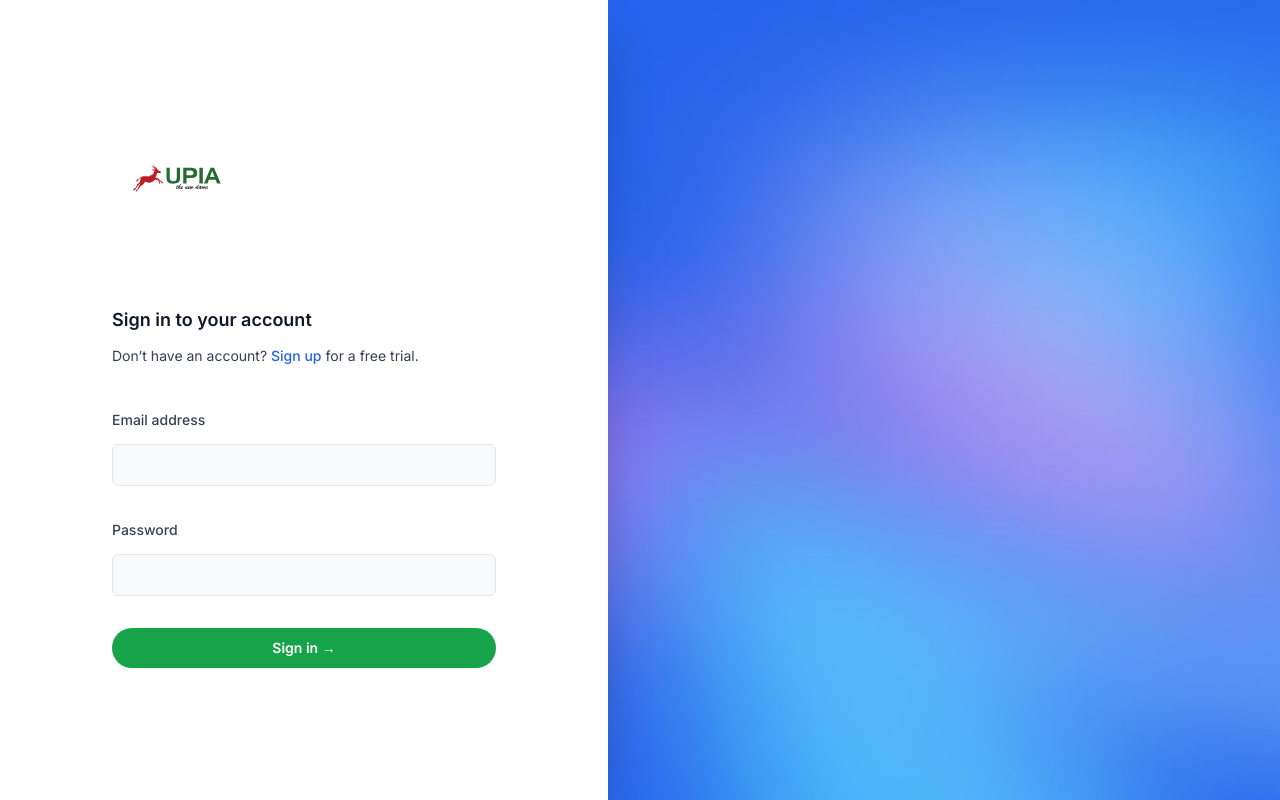
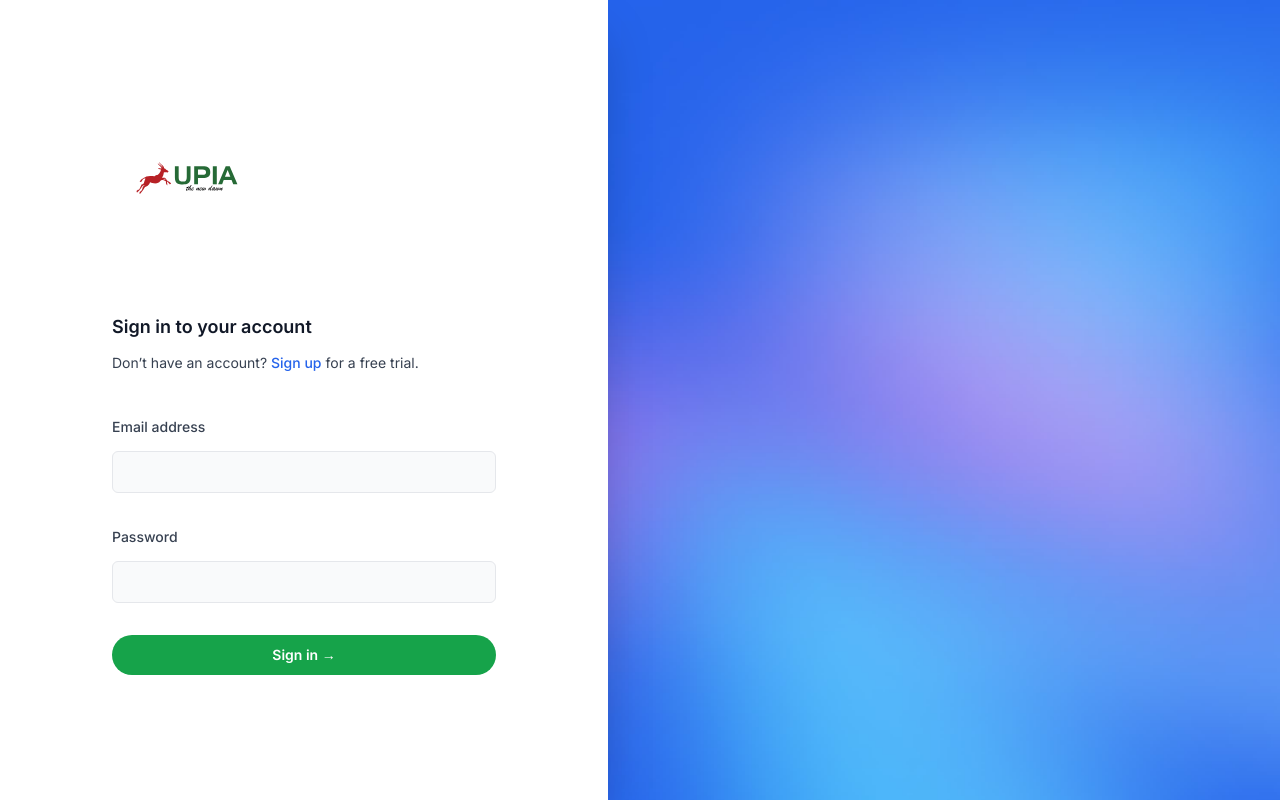
Before and after one commit to Ochieng23/upia_app, a Next.js app: page /login in a window 1280 px wide. Built offline with nearby package versions, Linux system fonts and the light colour scheme.

Commit message:
deploy version 1

```diff
--- a/src/components/Logo.jsx
+++ b/src/components/Logo.jsx
@@ -3,6 +3,6 @@ import logo from "../images/images/UPIALogo-01.svg"
 
 export function Logo(props) {
   return (
-    <Image src={logo} alt="Logo" width={130} height={130} />
+    <Image src={logo} alt="Logo" width={150} height={150} />
   )
 }
```
